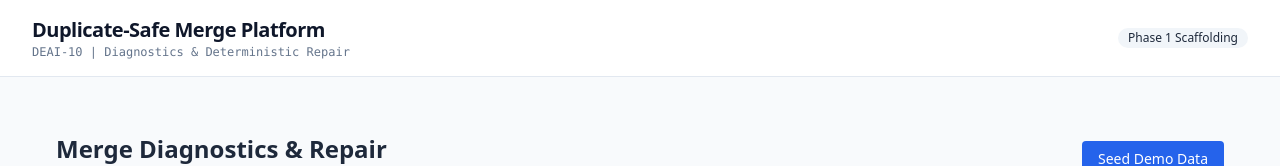
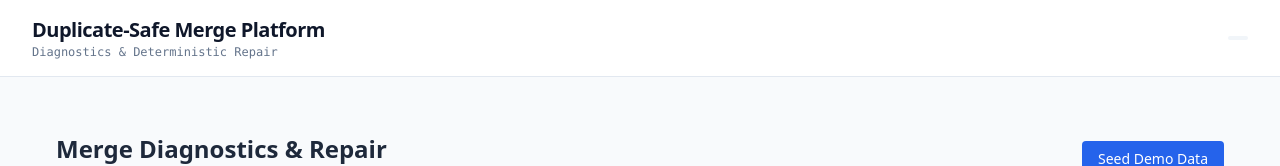
Before and after one commit to SASIVARUN-31047/Duplicate-Safe-Incremental-Merge-Diagnostics-and-Repair-Platform, a Next.js app in the folder frontend/: page / in a window 1280 px wide. Shown: the top 166 px of the page. Built offline with nearby package versions, Linux system fonts and the light colour scheme; no server answers.

Commit message:
Update layout by removing phase text
Removed 'Phase 1 Scaffolding' text from the layout.

```diff
--- a/frontend/src/app/layout.tsx
+++ b/frontend/src/app/layout.tsx
@@ -21,12 +21,12 @@ export default function RootLayout({
                 Duplicate-Safe Merge Platform
               </h1>
               <p className="text-xs text-slate-500 font-mono">
-                DEAI-10 | Diagnostics & Deterministic Repair
+                Diagnostics & Deterministic Repair
               </p>
             </div>
             <div className="flex items-center space-x-2">
               <span className="inline-flex items-center rounded-full bg-slate-100 px-2.5 py-0.5 text-xs font-medium text-slate-800">
-                Phase 1 Scaffolding
+
               </span>
             </div>
           </div>
```
